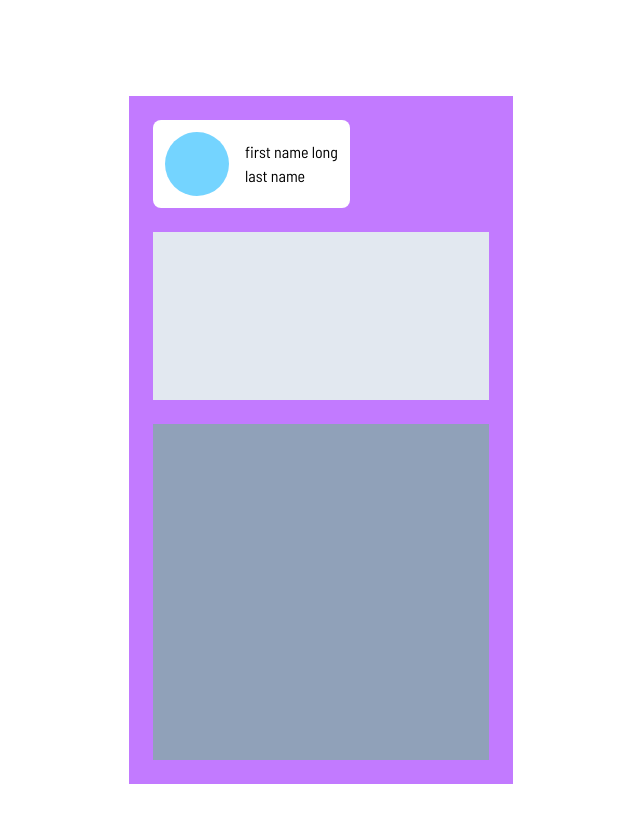
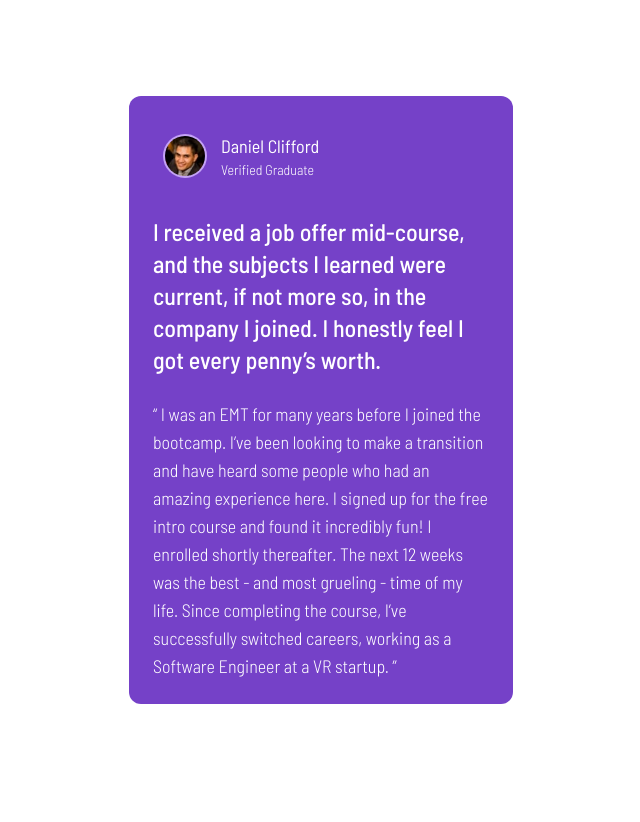
Before and after one commit to akshay-ken/novice-project-05, a React (Vite) app: page / in a window 1280 px wide. Shown: the top 822 px of the page, without its empty margins (319-959 px from the left). After the commit the page ends 800 px from the top, so only its background shows below. Built offline with nearby package versions, Linux system fonts and the light colour scheme.

Commit message:
feat: added jason data to map over comp also scrached memo() func will practice is future

```diff
--- /dev/null
+++ b/src/assets/data/data.json
@@ -0,0 +1,37 @@
+[
+  {
+    "name": "Daniel Clifford",
+    "title": "Verified Graduate",
+
+    "overview": "I received a job offer mid-course, and the subjects I learned were current, if not more so, in the company I joined. I honestly feel I got every penny’s worth.",
+
+    "desctiption": "“ I was an EMT for many years before I joined the bootcamp. I’ve been looking to make a transition and have heard some people who had an amazing experience here. I signed up for the free intro course and found it incredibly fun! I enrolled shortly thereafter. The next 12 weeks was the best - and most grueling - time of my life. Since completing the course, I’ve successfully switched careers, working as a Software Engineer at a VR startup. ”"
+  },
+
+  {
+    "name": "Jonathan Walters",
+    "title": "Verified Graduate",
+
+    "overview": "The team was very supportive and kept me motivated",
+    "desctiption": "“ I started as a total newbie with virtually no coding skills. I now work as a mobile engineer for a big company. This was one of the best investments I’ve made in myself. ”"
+  },
+
+  {
+    "name": "Jeanette Harmon",
+    "title": "Verified Graduate",
+    "overview": "An overall wonderful and rewarding experience",
+    "desctiption": "“ Thank you for the wonderful experience! I now have a job I really enjoy, and make a good living while doing something I love. ”"
+  },
+  {
+    "name": "Patrick Abrams",
+    "title": "Verified Graduate",
+    "overview": "Awesome teaching support from TAs who did the bootcamp themselves. Getting guidance from them and learning from their experiences was easy.",
+    "desctiption": "“ The staff seem genuinely concerned about my progress which I find really refreshing. The program gave me the confidence necessary to be able to go out in the world and present myself as a capable junior developer. The standard is above the rest. You will get the personal attention you need from an incredible community of smart and amazing people. ”"
+  },
+  {
+    "name": "Kira Whittle",
+    "title": "Verified Graduate",
+    "overview": "Such a life-changing experience. Highly recommended!",
+    "desctiption": "“ Before joining the bootcamp, I’ve never written a line of code. I needed some structure from professionals who can help me learn programming step by step. I was encouraged to enroll by a former student of theirs who can only say wonderful things about the program The entire curriculum and staff did not disappoint. They were very hands-on and I never had to wait long for assistance. The agile team  project, in particular, was outstanding. It took my learning to the next level in a way that no tutorial could ever have. In fact, I’ve often referred to it during interviews as an example of my developent experience. It certainly helped me land a job as a full-stack developer after receiving multiple offers. 100% recommend! ”"
+  }
+]
--- a/src/components/Comp1.jsx
+++ b/src/components/Comp1.jsx
@@ -1,16 +1,35 @@
+import avatar from "../assets/images/image-daniel.jpg";
+
 export function Comp1() {
   return (
-    <div class="flex basis-auto flex-col max-w-sm bg-purple-400 p-6 mx-auto my-24 ">
-      <div class="flex flex-row items-center justify-around p-3 rounded-lg gap-x-4 w-fit bg-white">
-        <div class="w-16 h-16 bg-sky-300 rounded-full"></div>
-        <div>
-          <p>first name long</p>
-          <p>last name</p>
+    <div className="flex basis-auto flex-col max-w-sm bg-Purple-500 p-6 mx-auto my-24 rounded-xl ">
+      <div className="flex flex-row items-center justify-around p-3 rounded-lg gap-x-4 w-fit">
+        <img
+          src={avatar}
+          className="size-10 ring-2 ring-Purple-300 bg-sky-300 rounded-full"
+          alt="profile pic"
+        />
+
+        <div className="text-white">
+          <p className="text-lg font-normal">Daniel Clifford</p>
+          <p className="text-sm font-light">Verified Graduate</p>
         </div>
       </div>
 
-      <p class="w-full h-42 bg-slate-200 my-6"></p>
-      <p class="w-full h-84 bg-slate-400"></p>
+      <p className="w-full  text-2xl text-white font-medium my-6">
+        I received a job offer mid-course, and the subjects I learned were
+        current, if not more so, in the company I joined. I honestly feel I got
+        every penny’s worth.
+      </p>
+      <p className="w-full  text-white text-lg font-light">
+        “ I was an EMT for many years before I joined the bootcamp. I’ve been
+        looking to make a transition and have heard some people who had an
+        amazing experience here. I signed up for the free intro course and found
+        it incredibly fun! I enrolled shortly thereafter. The next 12 weeks was
+        the best - and most grueling - time of my life. Since completing the
+        course, I’ve successfully switched careers, working as a Software
+        Engineer at a VR startup. ”
+      </p>
     </div>
   );
 }
```
